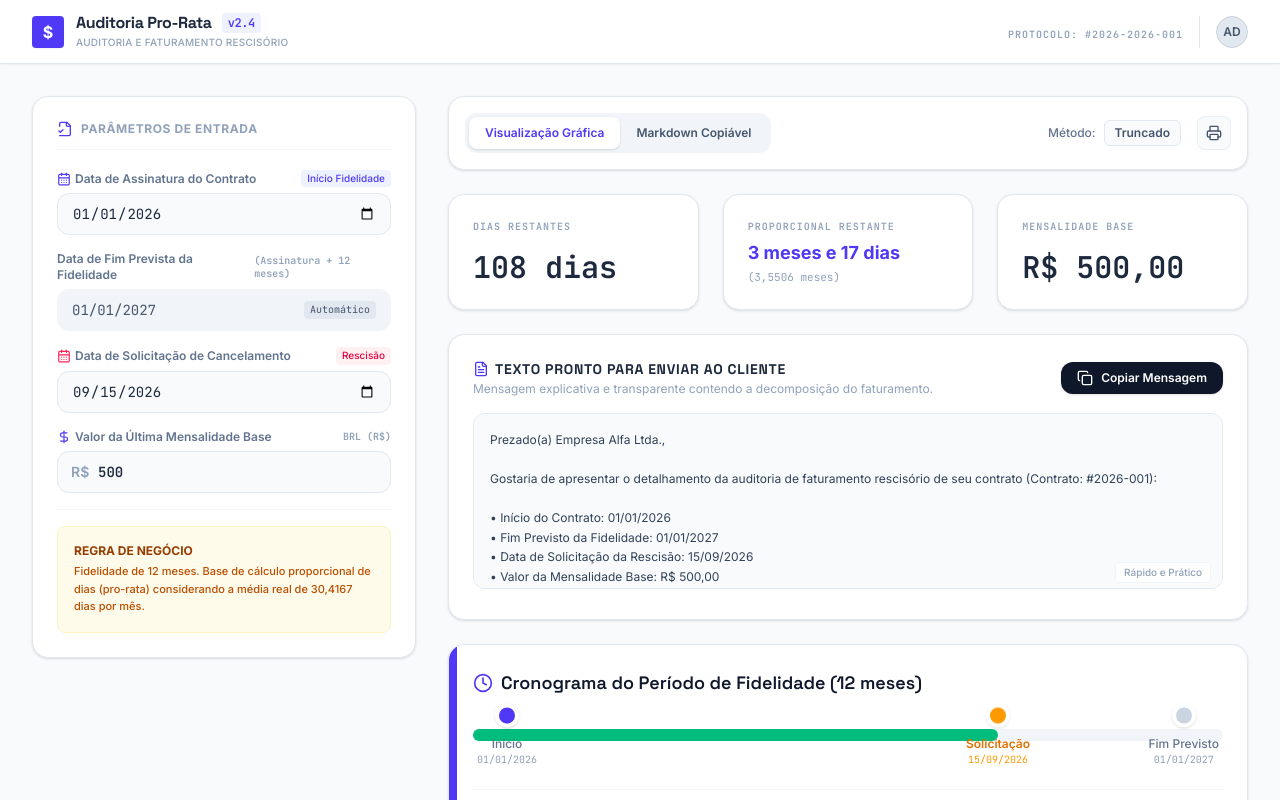
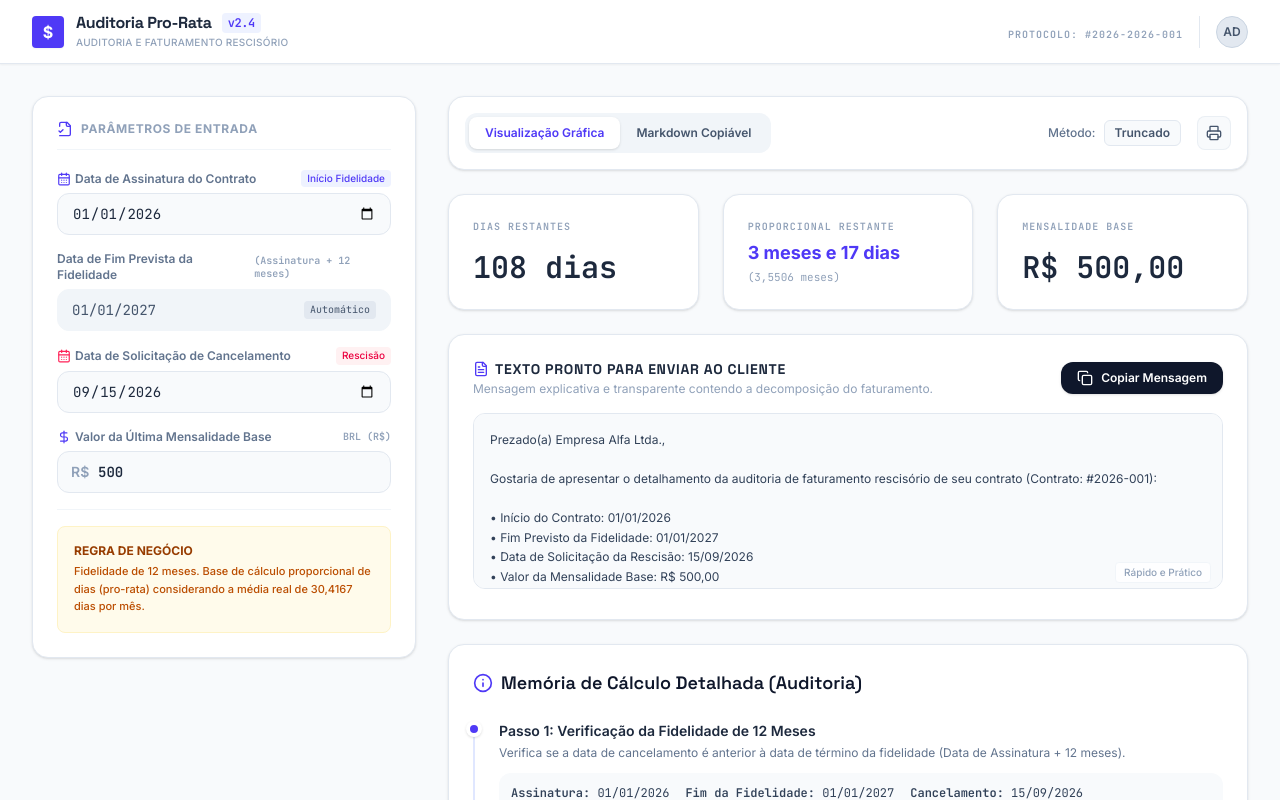
Before and after one commit to nascilio/Auditor-de-Multas-Contratuais, a React (Vite) app: page / in a window 1280 px wide. Shown: the top 800 px of the page. Built offline with nearby package versions, Linux system fonts and the light colour scheme.

Commit message:
refactor: remove ContractTimeline component
Eliminate the timeline visualization component to simplify the main interface and focus on the detailed calculation breakdown.

```diff
--- a/src/App.tsx
+++ b/src/App.tsx
@@ -27,7 +27,6 @@ import {
   getDaysDifference,
   formatDateBR
 } from './utils/calculator';
-import ContractTimeline from './components/ContractTimeline';
 import CalculationBreakdown from './components/CalculationBreakdown';
 import AuditHistory from './components/AuditHistory';
 
@@ -476,9 +475,6 @@ export default function App() {
                   </div>
                 </div>
 
-                {/* Timeline Visual Progress Component */}
-                <ContractTimeline data={currentContractData} result={result} />
-
                 {/* Detailed calculation steps */}
                 <CalculationBreakdown result={result} useRounding={useRounding} />
 
```
